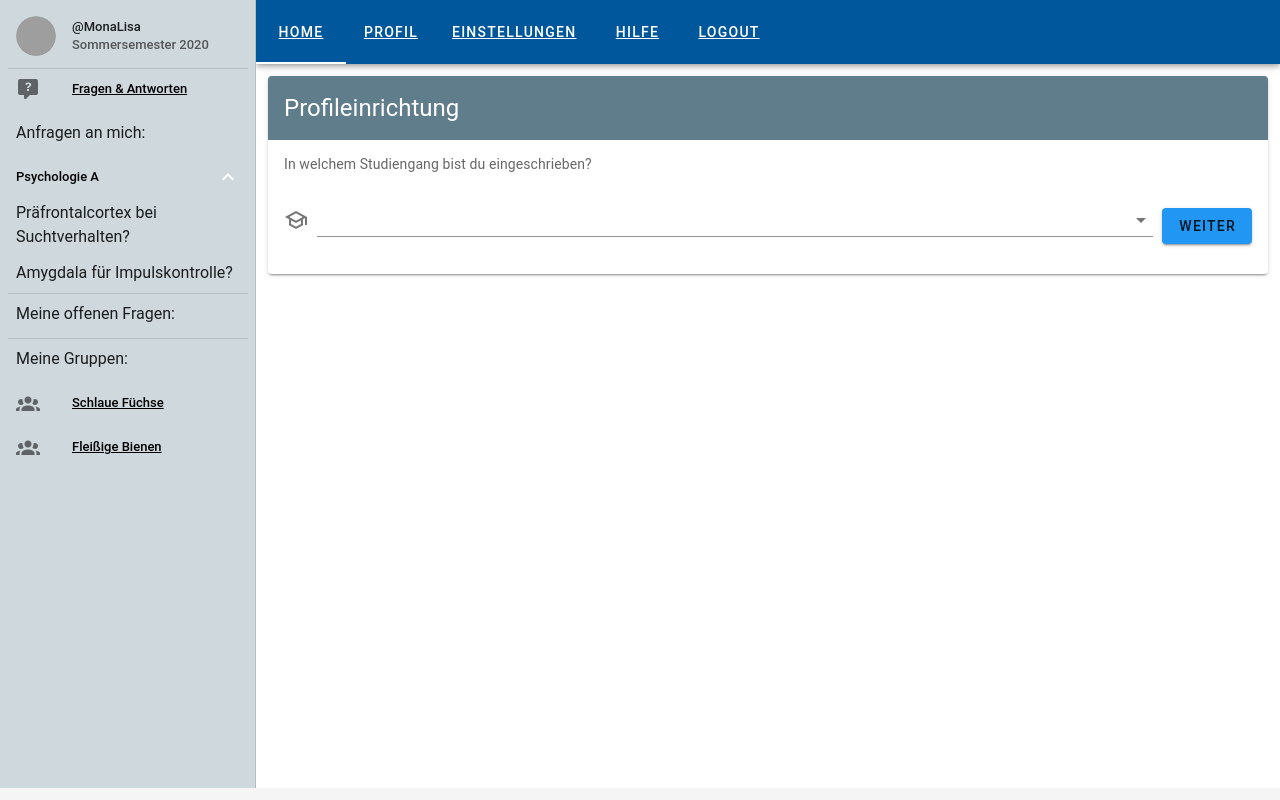
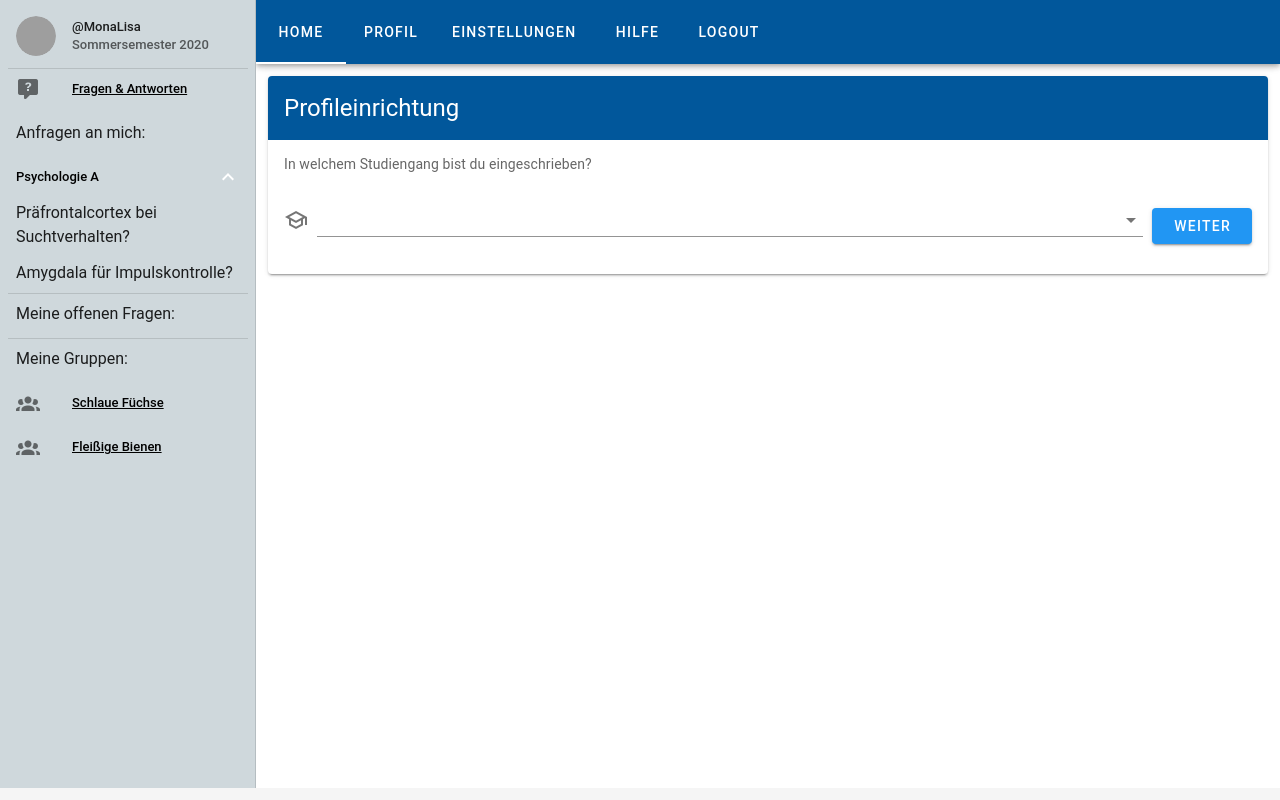
Before and after one commit to AdamSz93/Student-Corona-App, a Vue app: page /#/studiengangabfrage in a window 1280 px wide. Built offline with nearby package versions, Linux system fonts and the light colour scheme; grey boxes are pictures that could not be loaded; a small style sheet from the web is missing.

Commit message:
styling fixed
whup whup

```diff
--- a/src/App.vue
+++ b/src/App.vue
@@ -64,13 +64,13 @@
       </v-list>
     </v-navigation-drawer>
 
-    <v-app-bar app color="light-blue darken-4">
+    <v-app-bar app color="light-blue darken-4" >
       <v-tabs>
-        <v-tab><router-link to="/questionmanager">Home</router-link></v-tab>
-        <v-tab><router-link to="/profile">Profil</router-link></v-tab>
-        <v-tab><router-link to="/settings">Einstellungen</router-link></v-tab>
-        <v-tab><router-link to="/Help">Hilfe</router-link></v-tab>
-        <v-tab><router-link to="/logout">Logout</router-link></v-tab>
+        <v-tab><router-link class="router-link" to="/questionmanager">Home</router-link></v-tab>
+        <v-tab><router-link class="router-link" to="/profile">Profil</router-link></v-tab>
+        <v-tab><router-link class="router-link" to="/settings">Einstellungen</router-link></v-tab>
+        <v-tab><router-link class="router-link" to="/Help">Hilfe</router-link></v-tab>
+        <v-tab><router-link class="router-link" to="/logout">Logout</router-link></v-tab>
       </v-tabs>
     </v-app-bar>
 
@@ -132,3 +132,7 @@ export default {
   }
 };
 </script>
+
+<style>
+ .router-link {text-decoration: none;}
+</style>
--- a/src/components/plusbutton.vue
+++ b/src/components/plusbutton.vue
@@ -9,7 +9,7 @@
         <v-row class="mb-4">
             <v-column>
                 <router-link to='/veranstaltungsauswahl'>
-                    <v-btn round color="primary" dark  v-if="seen">
+                    <v-btn round color="light-blue darken-4" dark  v-if="seen">
                        Fragen
                     </v-btn>
                 </router-link>
@@ -19,7 +19,7 @@
         <v-row class="mb-4">
             <v-column>
                 <router-link to="/home">
-                     <v-btn round color="primary" dark v-if="seen">
+                     <v-btn round color="light-blue darken-4" dark v-if="seen">
                         Gruppen
                     </v-btn>
                 </router-link>
@@ -29,7 +29,7 @@
 
         <v-row class="mb-4">
             <v-column>
-                <v-btn class="mx-2" fab dark color="primary" v-on:click="bubbels" >
+                <v-btn class="mx-2" fab dark color="light-blue darken-4" v-on:click="bubbels" >
                     <v-icon large dark>mdi-plus</v-icon>
                 </v-btn>
             </v-column>
--- a/src/views/FächerAbfrage.vue
+++ b/src/views/FächerAbfrage.vue
@@ -1,6 +1,6 @@
 <template>
   <v-card>
-    <v-card-title class="headline font-weight-regular blue-grey white--text">Profileinrichtung</v-card-title>
+    <v-card-title class="headline font-weight-regular light-blue darken-4 white--text">Profileinrichtung</v-card-title>
     <v-card-text>
       <v-subheader class="pa-0">Welche Fächer hast du bereits bestanden?</v-subheader>
 
@@ -16,7 +16,7 @@
                         dense
         ></v-combobox>
         <v-slide-x-reverse-transition mode="out-in" >
-            <v-btn class="blue" max-width="200" v-on:click=next()> weiter </v-btn>
+            <v-btn class="blue white--text" max-width="200" v-on:click=next()> weiter </v-btn>
           </v-slide-x-reverse-transition>
       </v-col>
 
--- a/src/views/PostYourQuestion.vue
+++ b/src/views/PostYourQuestion.vue
@@ -51,7 +51,7 @@
 
       </v-col>
               <router-link to='/showhelpers'>
-        <v-btn lable="Test">Absenden!</v-btn>
+        <v-btn color="light-blue darken-4 white--text" lable="Test">Absenden!</v-btn>
         </router-link>
     </v-row>
 
--- a/src/views/Profile.vue
+++ b/src/views/Profile.vue
@@ -10,12 +10,6 @@
                        <v-container cols="12" md="6">
                            <v-column>
                                 <v-list>
-                                    <v-list-item>
-                                        <v-list-item-avatar>
-                                            <v-img src="('../assets/logo.png')"></v-img>
-                                        </v-list-item-avatar>
-                                    </v-list-item>
-
                                     <v-list-item>
                                         <h3>Universität</h3>
 
--- a/src/views/ShowHelpers.vue
+++ b/src/views/ShowHelpers.vue
@@ -45,7 +45,7 @@
 
             </td>
             <td>{{ item.antwortzeit }}</td>
-            <td>  <v-checkbox v-model="disabled" class="mx-2" ></v-checkbox> </td>
+            <td>  <v-checkbox v-model="disabled" class="mx-2" v-on:click=next() ></v-checkbox> </td>
           </tr>
         </tbody>
       </template>
@@ -61,9 +61,9 @@ export default {
 
   components: {},
   methods: {
-      update:function(i){
-          console.log("es funzt!" + i)
-  }
+            next: function(){
+                this.$router.push('/questionmanager');
+            }
   },
   data: () => {
     return {
--- a/src/views/Studiengangabfrage.vue
+++ b/src/views/Studiengangabfrage.vue
@@ -1,6 +1,6 @@
 <template>
   <v-card>
-    <v-card-title class="headline font-weight-regular blue-grey white--text">Profileinrichtung</v-card-title>
+    <v-card-title class="headline font-weight-regular light-blue darken-4 white--text">Profileinrichtung</v-card-title>
     <v-card-text>
       <v-subheader class="pa-0">In welchem Studiengang bist du eingeschrieben?</v-subheader>
       <v-autocomplete
@@ -8,7 +8,7 @@
         <template v-slot:append-outer>
           <v-slide-x-reverse-transition mode="out-in" >
             <router-link to='/FächerAbfrage'>
-            <v-btn class="blue" max-width="200" v-on:click=next()> weiter </v-btn>
+            <v-btn class="blue white--text" max-width="200" min-width="100" v-on:click=next()> weiter </v-btn>
             </router-link>
           </v-slide-x-reverse-transition>
         </template>
--- a/src/views/VeranstaltungsAuswahl.vue
+++ b/src/views/VeranstaltungsAuswahl.vue
@@ -38,9 +38,10 @@
           <v-card-text>Medienpsychologie</v-card-text>
           </v-col>
             <v-slider
-              v-bind="fruits"
               :tick-labels="ticksLabels"
               :max="4"
+              color="light-blue darken-4"
+              track-color="light-grey"
               step="1"
               ticks="always"
               tick-size="1"
@@ -56,9 +57,10 @@
               <v-card-text>Psychologie</v-card-text>
             </v-col>
             <v-slider
-              v-bind="fruits"
               :tick-labels="ticksLabels"
               :max="4"
+              color="light-blue darken-4"
+              track-color="light-grey"
               step="1"
               ticks="always"
               tick-size="1"
@@ -76,7 +78,7 @@
 
         </v-col>
         <router-link to='/postyourquestion'>
-        <v-btn lable="Test">Weiter</v-btn>
+        <v-btn class="light-blue darken-4 white--text"  lable="Test">Weiter</v-btn>
         </router-link>
 
       </v-row>
```
